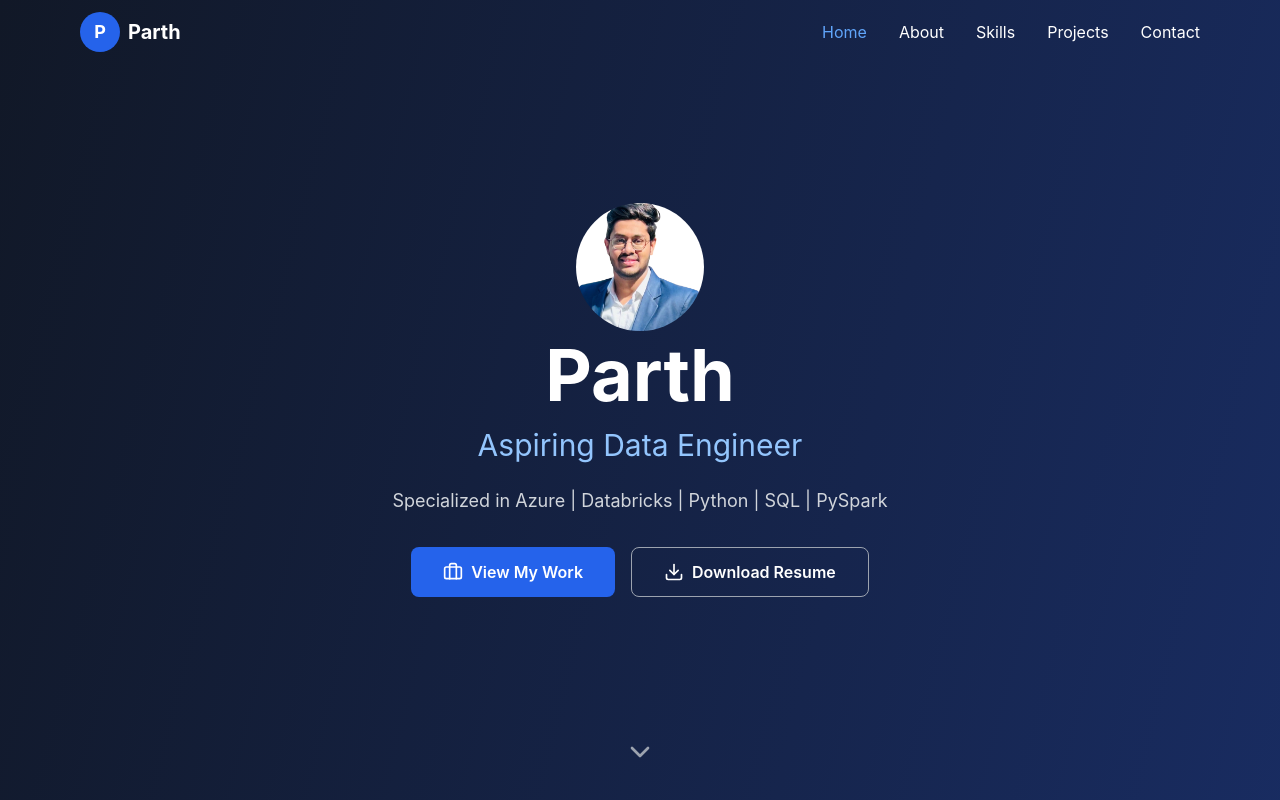
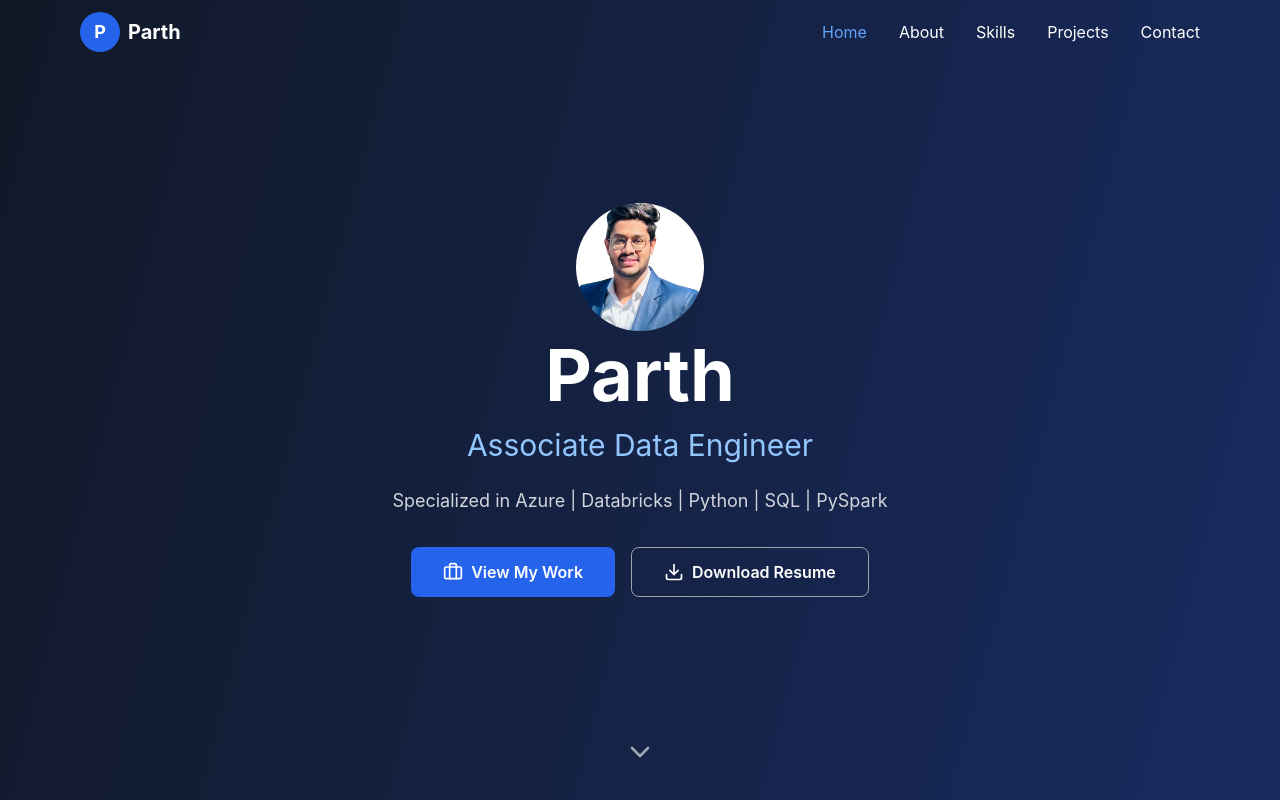
Before and after one commit to parthhhhh12/portfolio, a React (Create React App) app: page / in a window 1280 px wide. Shown: the top 800 px of the page. Built offline with nearby package versions, Linux system fonts and the light colour scheme.

Commit message:
Change in title

```diff
--- a/src/App.js
+++ b/src/App.js
@@ -102,7 +102,7 @@ const App = () => {
             Parth
           </h1>
           <h2 className="text-2xl md:text-3xl mb-6 text-blue-300">
-            Aspiring Data Engineer
+            Associate Data Engineer
           </h2>
           <p className="text-lg mb-8 text-gray-300 max-w-2xl mx-auto">
             Specialized in Azure | Databricks | Python | SQL | PySpark
```
